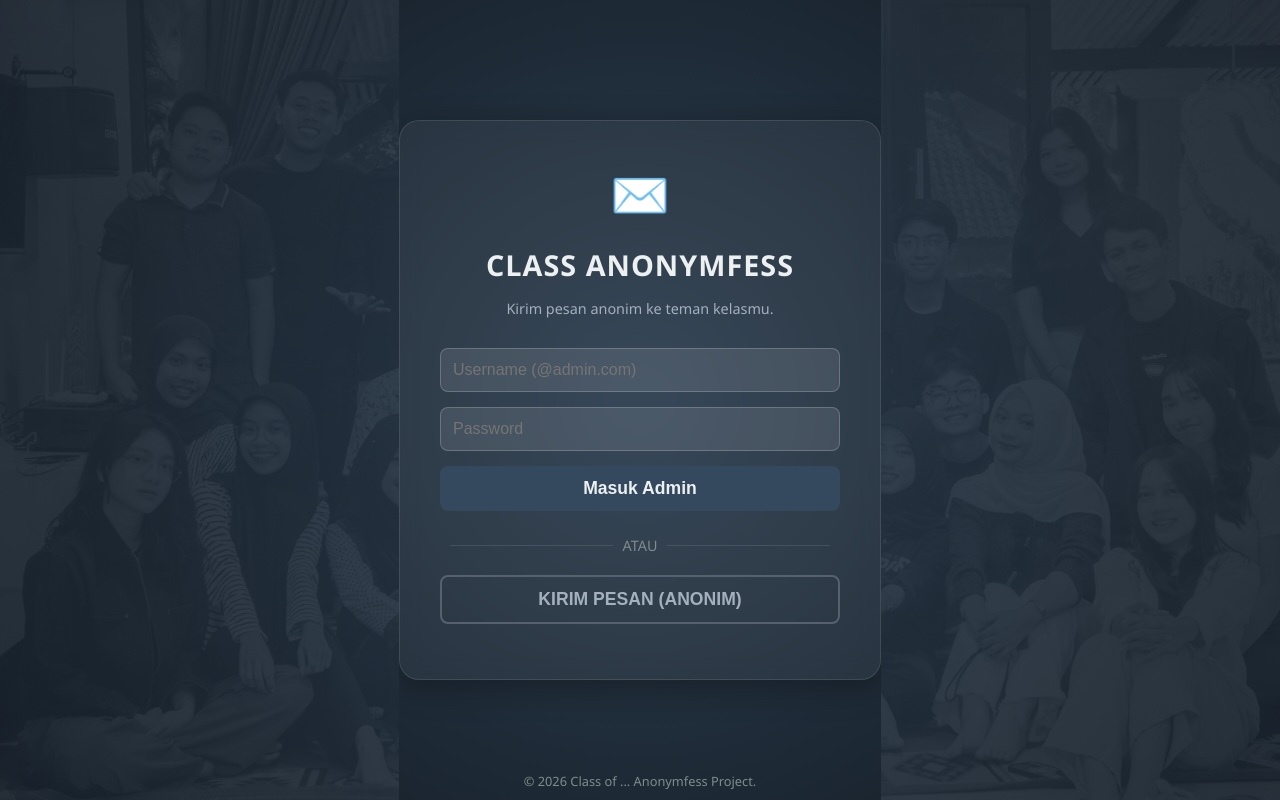
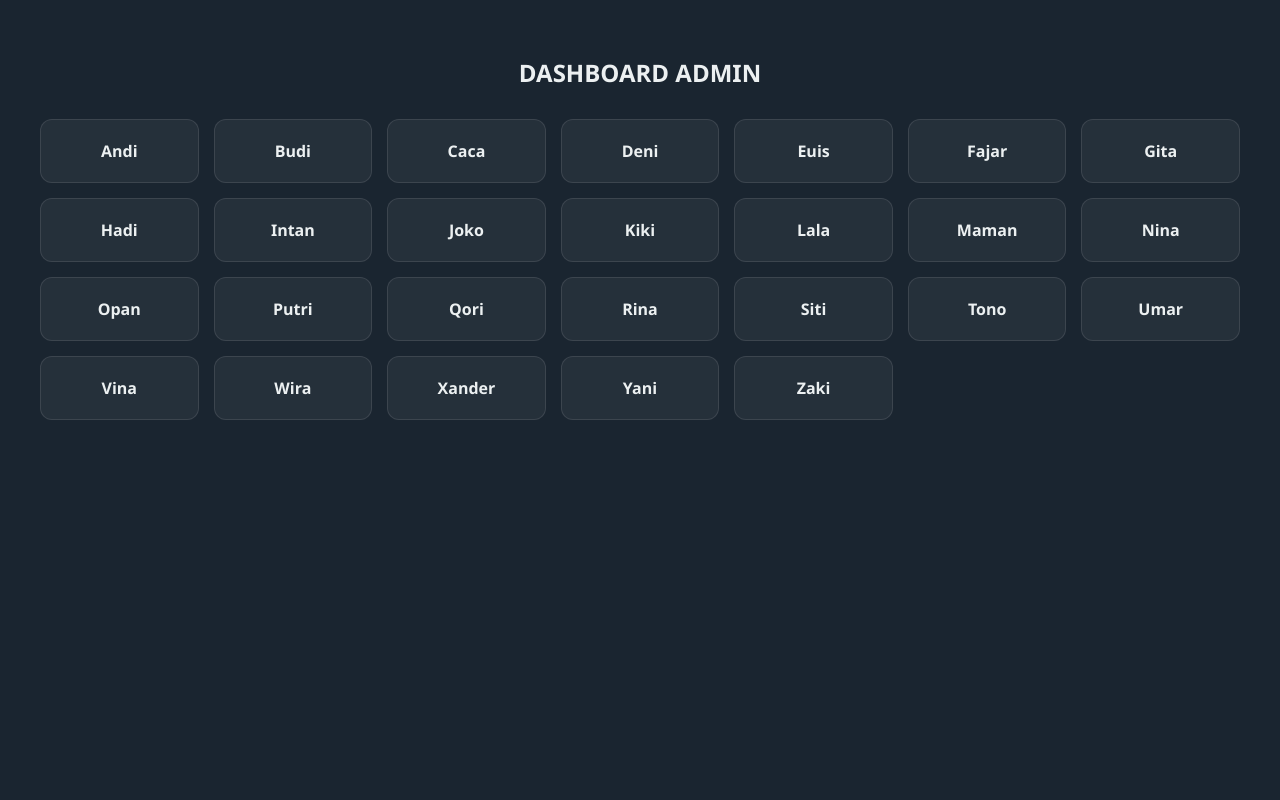
Before and after one commit to John-web-maker/mpn55anon, a plain HTML site: page index.html in a window 1280 px wide. Drawn offline with Linux system fonts and the light colour scheme.

Commit message:
Update index.html

```diff
--- a/index.html
+++ b/index.html
@@ -3,45 +3,50 @@
 <head>
     <meta charset="UTF-8">
     <meta name="viewport" content="width=device-width, initial-scale=1.0">
-    <title>Class Anonymfess | Gerbang Utama</title>
+    <title>Class Anonymfess | Dashboard Admin</title>
     <style>
-        body, html { height: 100%; margin: 0; font-family: 'Segoe UI', sans-serif; background: radial-gradient(circle, #2d3e50 0%, #1a2530 100%); overflow: hidden; display: flex; justify-content: center; align-items: center; }
-        .bg-image { background-image: url('image_0.png'); filter: grayscale(100%) brightness(50%); opacity: 0.15; position: absolute; width: 100%; height: 100%; background-size: cover; background-position: center; z-index: -1; }
-        .login-container { background: rgba(255, 255, 255, 0.05); backdrop-filter: blur(10px); border-radius: 20px; padding: 40px; width: 90%; max-width: 400px; text-align: center; border: 1px solid rgba(255, 255, 255, 0.1); box-shadow: 0 8px 32px rgba(0, 0, 0, 0.3); color: #ecf0f1; }
-        .envelope-icon { font-size: 3em; margin-bottom: 15px; }
-        h1 { font-size: 1.8em; margin-bottom: 5px; text-transform: uppercase; letter-spacing: 1px; }
-        p.subtitle { color: #a4b0be; font-size: 0.9em; margin-bottom: 30px; }
-        input { width: 100%; padding: 12px; margin-bottom: 15px; background: rgba(255, 255, 255, 0.1); border: 1px solid rgba(255, 255, 255, 0.2); border-radius: 8px; color: #ecf0f1; font-size: 1em; box-sizing: border-box; }
-        .btn { width: 100%; padding: 12px; border: none; border-radius: 8px; font-size: 1.1em; cursor: pointer; transition: 0.3s; margin-bottom: 15px; font-weight: 600; }
-        .btn-admin { background-color: #34495e; color: #ecf0f1; }
-        .btn-admin:hover { background-color: #4b6584; }
-        .btn-user { background-color: transparent; border: 2px solid #57606f; color: #a4b0be; text-transform: uppercase; }
-        .btn-user:hover { background-color: #57606f; color: #ecf0f1; }
-        .separator { color: #7f8c8d; font-size: 0.9em; margin: 10px 0 20px 0; display: flex; align-items: center; justify-content: center; }
-        .separator::before, .separator::after { content: ''; flex: 1; height: 1px; background: rgba(255, 255, 255, 0.1); margin: 0 10px; }
-        .footer { position: absolute; bottom: 10px; width: 100%; text-align: center; color: #7f8c8d; font-size: 0.8em; }
+        body, html { height: 100%; margin: 0; font-family: 'Segoe UI', sans-serif; background: #1a2530; color: #ecf0f1; padding: 20px; box-sizing: border-box; }
+        h1 { text-align: center; text-transform: uppercase; font-size: 1.5em; margin-bottom: 30px; }
+        #dashboardList { display: grid; grid-template-columns: repeat(auto-fill, minmax(150px, 1fr)); gap: 15px; }
+        .student-box { background: rgba(255, 255, 255, 0.05); border-radius: 12px; padding: 20px; border: 1px solid rgba(255, 255, 255, 0.1); text-align: center; cursor: pointer; transition: 0.3s; }
+        .student-box:hover { transform: translateY(-5px); background: rgba(255, 255, 255, 0.1); }
+        #inboxView { display: none; }
+        .back-btn { background: rgba(255, 255, 255, 0.1); border: none; border-radius: 8px; color: #ecf0f1; padding: 10px 20px; cursor: pointer; margin-bottom: 20px; }
+        .envelope-grid { display: grid; grid-template-columns: repeat(auto-fill, minmax(140px, 1fr)); gap: 20px; }
+        .css-env { position: relative; width: 100%; padding-top: 75%; border-radius: 8px; box-shadow: 0 5px 15px rgba(0,0,0,0.4); overflow: hidden; cursor: pointer;}
+        .css-env::before { content: ''; position: absolute; top: 0; left: 0; right: 0; bottom: 0; background: linear-gradient(135deg, rgba(255,255,255,0.3) 0%, rgba(0,0,0,0.1) 100%); clip-path: polygon(0 0, 100% 0, 50% 50%); z-index: 1; }
+        .env-icon { position: absolute; font-size: 2rem; z-index: 2; top: 50%; left: 50%; transform: translate(-50%, -10%); }
+        .t-netral { background-color: #d4b895; }
+        .t-cinta { background-color: #ffb6c1; }
+        .t-marah { background-color: #2c3e50; border: 2px solid #e74c3c; box-sizing: border-box;}
+        .t-api { background: linear-gradient(135deg, #ff416c, #ff4b2b); }
+        .t-sahabat { background-color: #fde047; }
+        #letterViewer { display: none; position: fixed; top: 0; left: 0; width: 100%; height: 100%; z-index: 100; justify-content: center; align-items: center; background: rgba(0,0,0,0.8); backdrop-filter: blur(5px); }
+        .letter-paper { background-color: #fdfbf7; color: #2c3e50; border-radius: 10px; padding: 30px; width: 90%; max-width: 500px; position: relative; }
+        .close-btn { position: absolute; top: 10px; right: 15px; font-size: 1.5em; cursor: pointer; color: #7f8c8d; }
+        .letter-attachment { margin-top: 15px; width: 100%; border: 5px solid white; box-shadow: 0 2px 5px rgba(0,0,0,0.2); }
     </style>
 </head>
 <body>
-    <div class="bg-image"></div>
-    <div class="login-container">
-        <div class="envelope-icon">✉️</div>
-        <h1>Class Anonymfess</h1>
-        <p class="subtitle">Kirim pesan anonim ke teman kelasmu.</p>
-        <form id="loginForm">
-            <input type="email" id="email" placeholder="Username (@admin.com)" required>
-            <input type="password" id="password" placeholder="Password" required>
-            <button type="submit" class="btn btn-admin">Masuk Admin</button>
-        </form>
-        <p id="errorMsg" style="color: #e74c3c; font-size: 0.8em; display: none; margin-top:-10px;">Login gagal! Cek lagi.</p>
-        <div class="separator">ATAU</div>
-        <a href="user.html" style="text-decoration: none;"><button class="btn btn-user" type="button">Kirim Pesan (Anonim)</button></a>
+    <h1>Dashboard Admin</h1>
+    <div id="dashboardList"></div>
+    <div id="inboxView">
+        <button class="back-btn" onclick="tutupInbox()">← Kembali</button>
+        <h2 id="inboxTitle" style="text-align: center;"></h2>
+        <div class="envelope-grid" id="envelopeGrid"></div>
     </div>
-    <div class="footer">&copy; 2026 Class of ... Anonymfess Project.</div>
+    <div id="letterViewer">
+        <div class="letter-paper">
+            <span class="close-btn" onclick="tutupSurat()">✖</span>
+            <p><b>Dari:</b> <span id="suratDari"></span></p>
+            <p id="suratIsi"></p>
+            <img src="" id="suratGambar" class="letter-attachment" style="display:none">
+        </div>
+    </div>
 
     <script type="module">
         import { initializeApp } from "https://www.gstatic.com/firebasejs/12.11.0/firebase-app.js";
-        import { getAuth, signInWithEmailAndPassword } from "https://www.gstatic.com/firebasejs/12.11.0/firebase-auth.js";
+        import { getFirestore, collection, query, where, getDocs } from "https://www.gstatic.com/firebasejs/12.11.0/firebase-firestore.js";
 
         const firebaseConfig = {
             apiKey: "AIzaSyBXsyqAMRvAXoWx8hR18vPQS1qnfzDY-9o",
@@ -53,22 +58,55 @@
         };
 
         const app = initializeApp(firebaseConfig);
-        const auth = getAuth(app);
+        const db = getFirestore(app);
+        const names = ["Andi", "Budi", "Caca", "Deni", "Euis", "Fajar", "Gita", "Hadi", "Intan", "Joko", "Kiki", "Lala", "Maman", "Nina", "Opan", "Putri", "Qori", "Rina", "Siti", "Tono", "Umar", "Vina", "Wira", "Xander", "Yani", "Zaki"];
 
-        document.getElementById('loginForm').addEventListener('submit', (e) => {
-            e.preventDefault();
-            const email = document.getElementById('email').value;
-            const password = document.getElementById('password').value;
+        function renderDashboard() {
+            const list = document.getElementById('dashboardList');
+            names.forEach(n => {
+                const box = document.createElement('div');
+                box.className = 'student-box';
+                box.innerHTML = `<b>${n}</b>`;
+                box.onclick = () => bukaInbox(n);
+                list.appendChild(box);
+            });
+        }
+        renderDashboard();
 
-            signInWithEmailAndPassword(auth, email, password)
-                .then(() => {
-                    window.location.href = "admin.html";
-                })
-                .catch((error) => {
-                    document.getElementById('errorMsg').style.display = 'block';
-                    console.error("Gagal bos:", error.message);
-                });
-        });
+        window.bukaInbox = async (nama) => {
+            document.getElementById('dashboardList').style.display = 'none';
+            document.getElementById('inboxView').style.display = 'block';
+            document.getElementById('inboxTitle').innerText = `Surat buat ${nama}`;
+            const grid = document.getElementById('envelopeGrid');
+            grid.innerHTML = "Mencari...";
+            const q = query(collection(db, "surat_kelas"), where("tujuan", "==", nama));
+            const snap = await getDocs(q);
+            grid.innerHTML = "";
+            snap.forEach(doc => {
+                const d = doc.data();
+                const div = document.createElement('div');
+                let cls = 't-netral'; let ico = '✉️';
+                if(d.tema === 'cinta') { cls = 't-cinta'; ico = '💖'; }
+                if(d.tema === 'marah') { cls = 't-marah'; ico = '😡'; }
+                if(d.tema === 'cinta_api') { cls = 't-api'; ico = '🔥'; }
+                if(d.tema === 'sahabat') { cls = 't-sahabat'; ico = '🤝'; }
+                div.innerHTML = `<div class="css-env ${cls}"><span class="env-icon">${ico}</span></div>`;
+                div.onclick = () => bukaSurat(d);
+                grid.appendChild(div);
+            });
+        };
+
+        window.bukaSurat = (d) => {
+            document.getElementById('suratDari').innerText = d.pengirim;
+            document.getElementById('suratIsi').innerText = d.isi_pesan;
+            const img = document.getElementById('suratGambar');
+            if(d.url_gambar) { img.src = d.url_gambar; img.style.display = "block"; }
+            else { img.style.display = "none"; }
+            document.getElementById('letterViewer').style.display = "flex";
+        };
+
+        window.tutupSurat = () => { document.getElementById('letterViewer').style.display = "none"; };
+        window.tutupInbox = () => { location.reload(); };
     </script>
 </body>
 </html>
```
